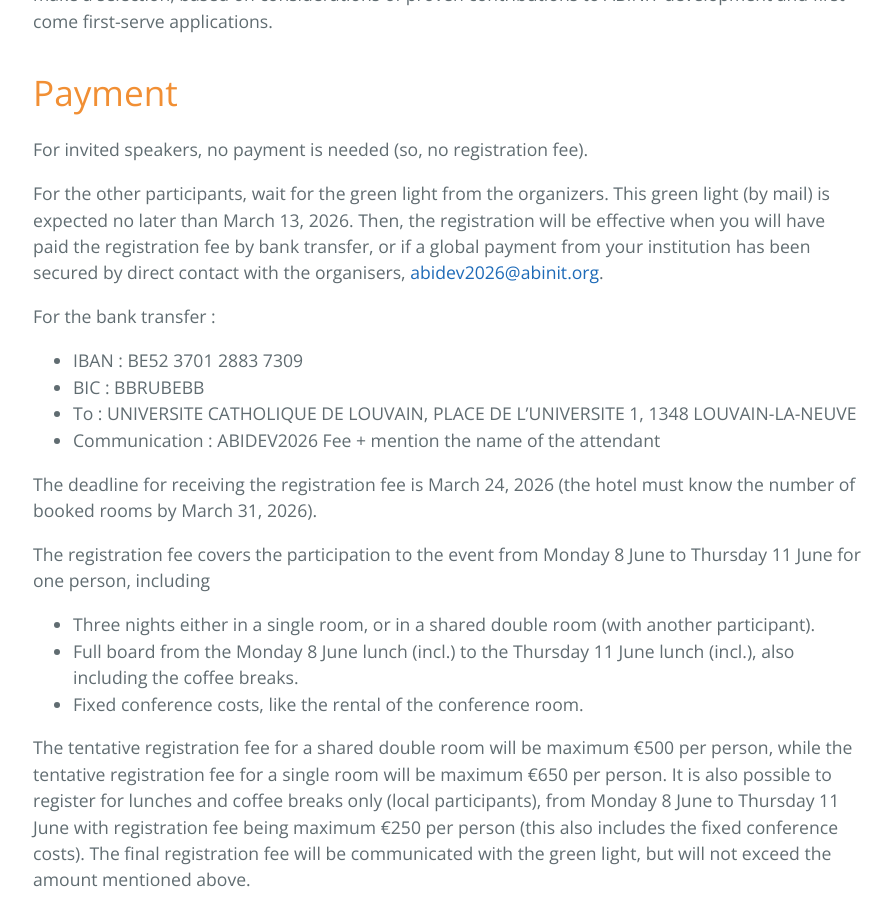
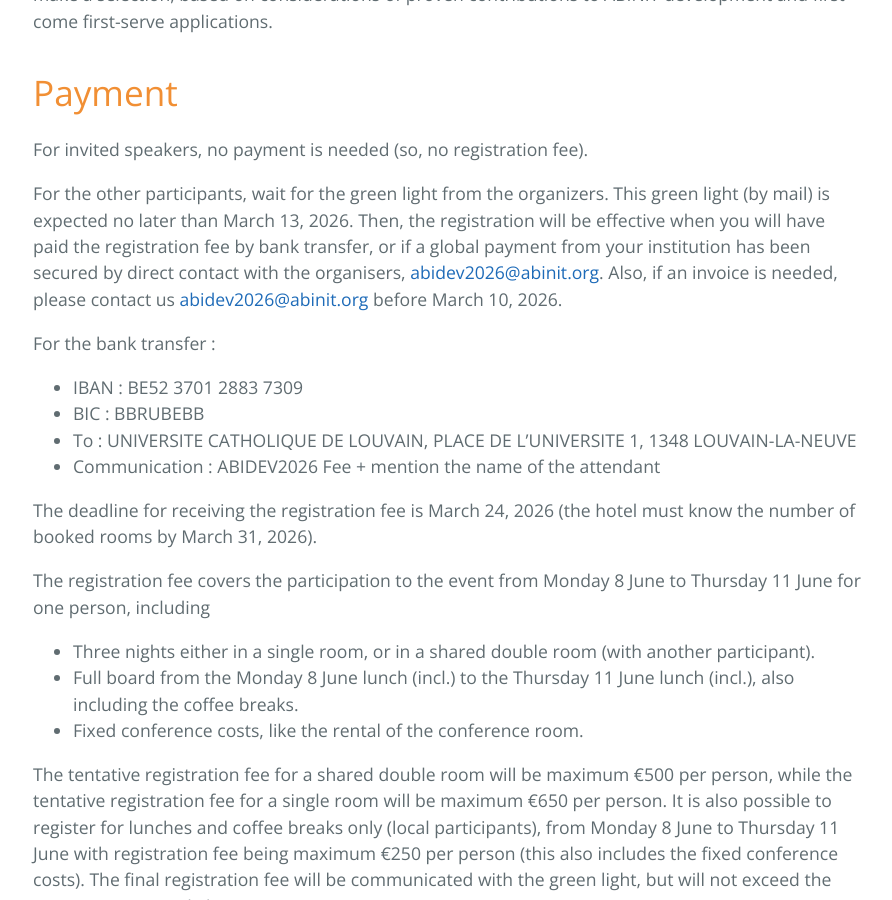
Before and after one commit to abinit/abidev2026, a Jekyll site: the page built from docs/registration.md, in a window 1280 px wide and 900 px high, scrolled down 605 px. Shown: the whole window, without its empty margins (191-1083 px from the left). Built offline with Jekyll 4.4.1, drawn with Linux system fonts in a browser that asks for light colours; the repository's description, which GitHub fills in, is left out.

Commit message:
Add a sentence about invoice in registration.md

```diff
--- a/docs/registration.md
+++ b/docs/registration.md
@@ -21,7 +21,7 @@ For invited speakers, no payment is needed (so, no registration fee).
 
 For the other participants, wait for the green light from the organizers. This green light (by mail) is expected no later than March 13, 2026.
 Then, the registration will be effective when you will have paid the registration fee by bank transfer, or if a global payment from your institution has been secured by direct contact with the organisers,
-<a href="mailto:abidev2026@abinit.org">abidev2026@abinit.org</a>.
+<a href="mailto:abidev2026@abinit.org">abidev2026@abinit.org</a>. Also, if an invoice is needed, please contact us <a href="mailto:abidev2026@abinit.org">abidev2026@abinit.org</a> before March 10, 2026.
 
 For the bank transfer :
 
```
